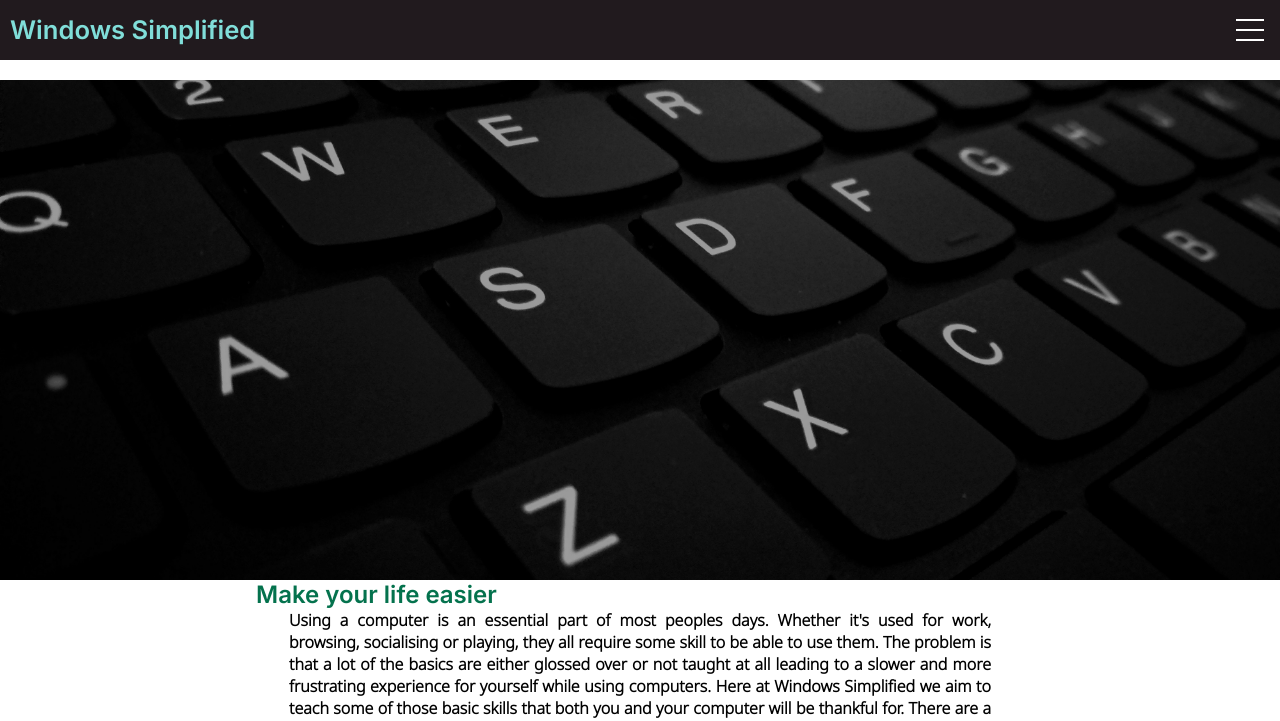
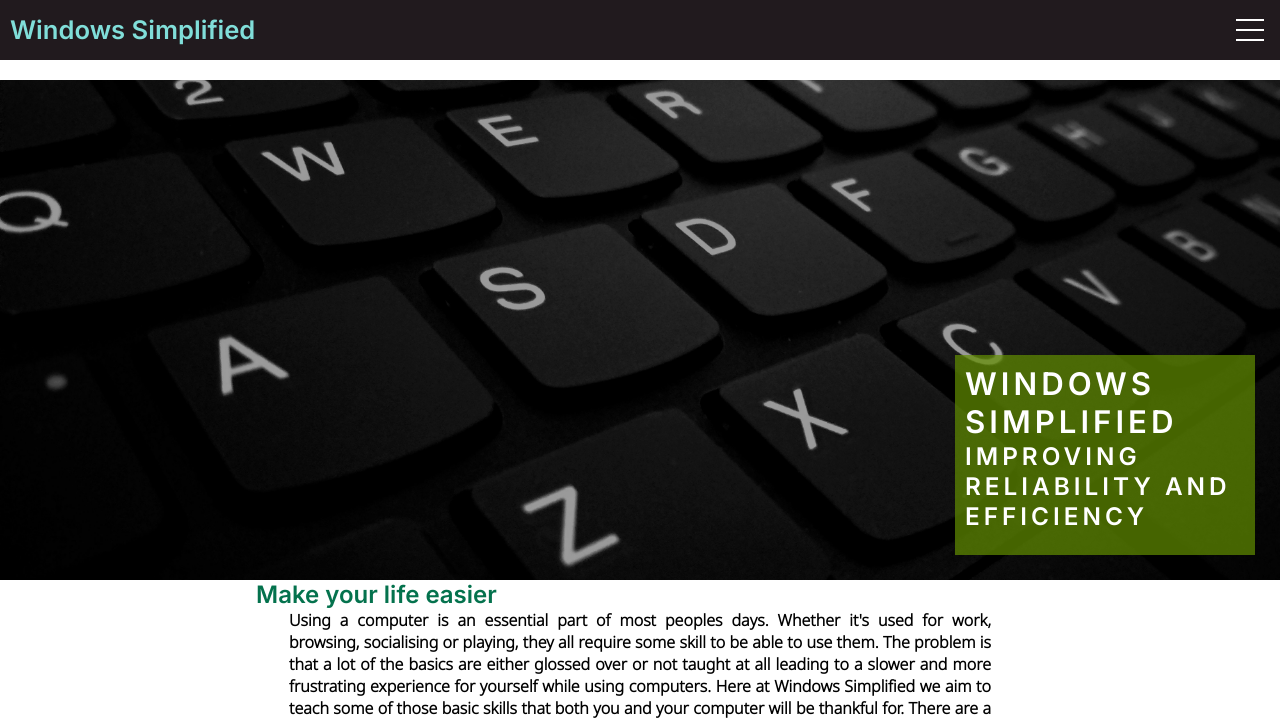
Before and after one commit to Welshy92/jacobs-tech-tips, a plain HTML site: page index.html in a window 1280 px wide. Shown: the top 721 px of the page. Drawn offline with Linux system fonts and the light colour scheme.

Commit message:
Add hero cover text and style

```diff
--- a/assets/css/style.css
+++ b/assets/css/style.css
@@ -343,15 +343,40 @@ a {
 
 /* index.html specific styling */
 
+#hero-main {
+position: relative;
+z-index: -1;
+left: 0;
+padding: 0;
+}
+
 #hero-image {
-  position: relative;
-  z-index: -1;
-  left: 0;
-  padding: 0;
   height: 500px;
   width: 100%;
+  overflow: hidden;
   background: url(../images/hero-image.jpg) no-repeat center center;
   background-size: cover;
+}
+
+#cover-text {
+  font-size: 130%;
+  font-family: 'Inter', sans-serif;
+  text-transform: uppercase;
+  letter-spacing: 4px;
+  width: 300px;
+  height: 200px;
+  padding-top: 10px;
+  padding-left: 10px;
+  background-color: rgba(99, 143, 0, .7);
+  position: absolute;
+  right: 25px;
+  bottom: 25px;
+}
+
+#cover-text > h2, h3 {
+  padding-left: 0;
+  bottom: 35px;
+  color: white;
 }
 
 #lightbulb {
--- a/index.html
+++ b/index.html
@@ -32,6 +32,10 @@
 
     <section id="hero-main">
         <div id="hero-image"></div>
+        <div id="cover-text">
+            <h2>Windows Simplified</h2>
+            <h3>Improving reliability and efficiency</h3>
+        </div>
     </section>
     <section id="home-intro">
         <div>
```
